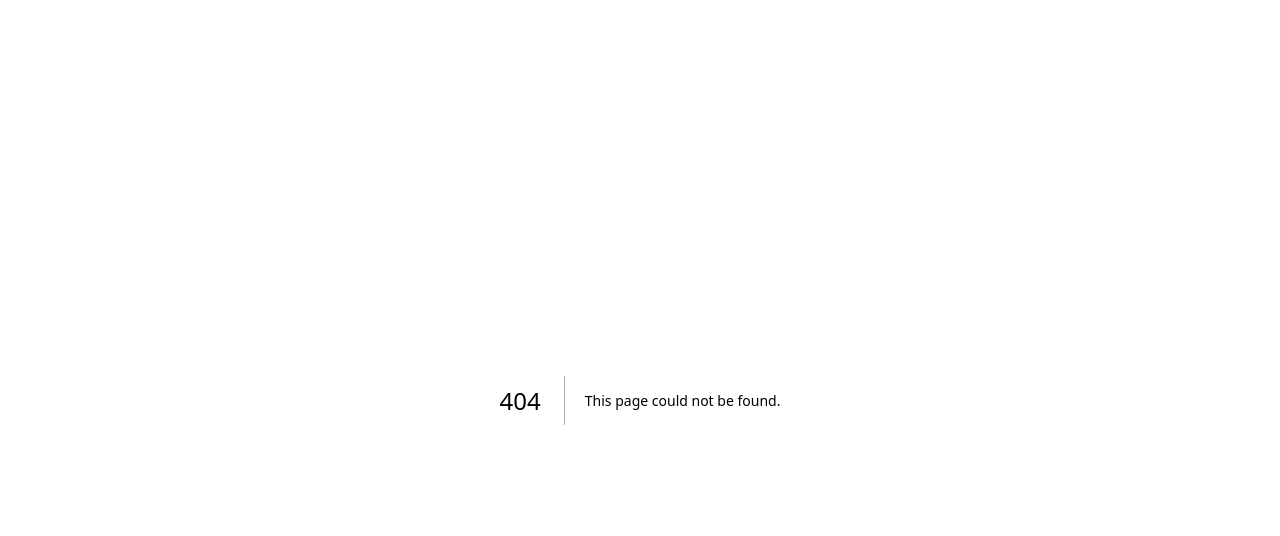
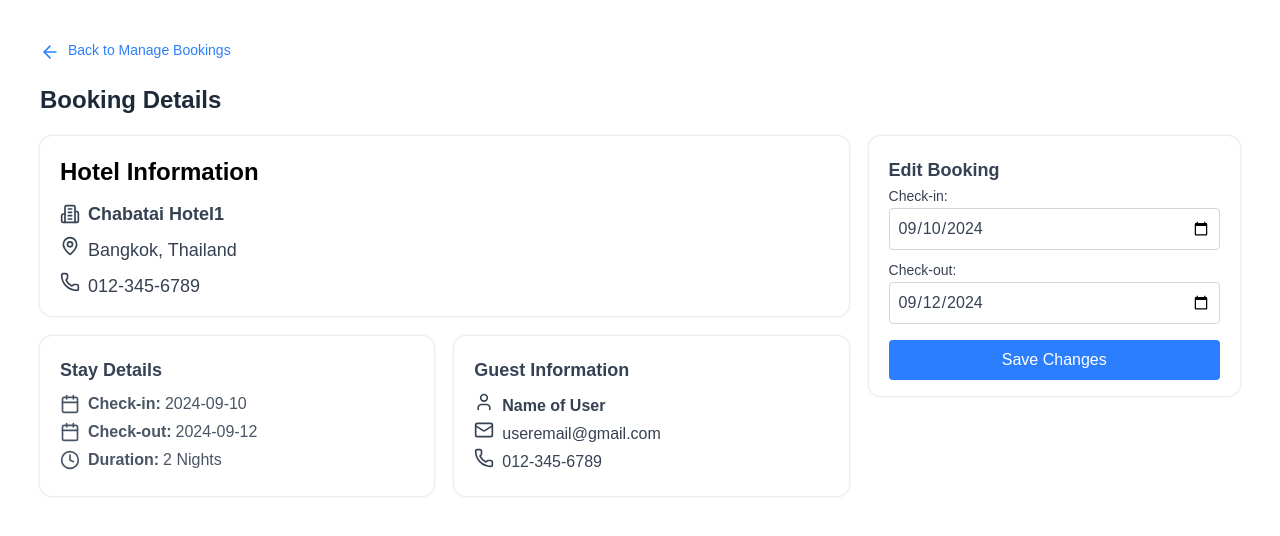
Before and after one commit to Bossppp/fe-project-2024-2-concern-but-complete, a Next.js app: page /admin/bookings/1 in a window 1280 px wide. Before the commit this address had no page. Shown: the top 536 px of the page. Built offline with nearby package versions, Linux system fonts and the light colour scheme.

Commit message:
feat: add admin bookings and fix Manage booking component a little bit

```diff
--- /dev/null
+++ b/src/app/(admin)/admin/bookings/[bid]/page.tsx
@@ -0,0 +1,175 @@
+"use client";
+import React from "react";
+import { useRouter } from "next/navigation";
+import { ArrowLeft, Building2, Calendar, Clock, Mail, MapPin, Phone, User } from "lucide-react";
+
+function calculateNights(checkIn: string, checkOut: string): number {
+  const checkInDate = new Date(checkIn);
+  const checkOutDate = new Date(checkOut);
+  const timeDifference = checkOutDate.getTime() - checkInDate.getTime();
+  const daysDifference = timeDifference / (1000 * 3600 * 24);
+  return Math.floor(daysDifference);
+}
+
+export default function BookingDetailPage({
+  params: paramsPromise,
+}: {
+  params: Promise<{ bid: string }>;
+}) {
+  const router = useRouter();
+  const [params, setParams] = React.useState<{ bid: string } | null>(null);
+
+  React.useEffect(() => {
+    paramsPromise.then(setParams);
+  }, [paramsPromise]);
+
+  if (!params) {
+    return <div>Loading...</div>;
+  }
+  const mockBookings = new Map();
+  mockBookings.set("1", {
+    id: "1",
+    hotelName: "Chabatai Hotel1",
+    checkIn: "2024-09-10",
+    checkOut: "2024-09-12",
+    location: "Bangkok, Thailand",
+    guestName: "Name of User",
+    guestEmail: "useremail@gmail.com",
+    guestPhone: "012-345-6789",
+  });
+  mockBookings.set("2", {
+    id: "2",
+    hotelName: "Chabatai Hotel2",
+    checkIn: "2024-09-11",
+    checkOut: "2024-09-12",
+    location: "Bangkok, Thailand",
+    guestName: "Name of User",
+    guestEmail: "useremail@gmail.com",
+    guestPhone: "012-345-6789",
+  });
+  mockBookings.set("3", {
+    id: "3",
+    hotelName: "Chabatai Hotel3",
+    checkIn: "2024-09-10",
+    checkOut: "2024-09-13",
+    location: "Bangkok, Thailand",
+    guestName: "Name of User",
+    guestEmail: "useremail@gmail.com",
+    guestPhone: "012-345-6789",
+  });
+  mockBookings.set("4", {
+    id: "4",
+    hotelName: "Chabatai Hotel4",
+    checkIn: "2024-09-11",
+    checkOut: "2024-09-12",
+    location: "Bangkok, Thailand",
+    guestName: "Name of User",
+    guestEmail: "useremail@gmail.com",
+    guestPhone: "012-345-6789",
+  });
+
+  const booking = mockBookings.get(params.bid);
+
+  return (
+    <main className="bg-white p-10">
+      <div>
+        <button
+          onClick={() => router.push("/user/bookings")}
+          className="text-blue-500 text-sm cursor-pointer bg-transparent border-none flex"
+        >
+          <ArrowLeft className="w-5 mr-2" />
+          <span className="flex items-center">{"Back to Manage Bookings"}</span>
+        </button>
+      </div>
+
+      <h1 className="text-2xl font-bold my-5 text-gray-800">Booking Details</h1>
+
+      <div className="flex justify-between">
+        <div className="w-3/4">
+          <div className="info-section shadow-[0_0_3px_0_rgba(0,0,0,0.2)] p-5 rounded-xl mr-5 h-45 ">
+            <h3 className="text-2xl font-semibold text-black mb-3">
+              Hotel Information
+            </h3>
+            <p className="text-gray-700 mb-2 text-lg flex items-center">
+              <Building2 className="w-5 h-5 mr-2" />
+              <strong>{booking?.hotelName}</strong>
+            </p>
+            <p className="text-gray-700 mb-2 text-lg flex">
+              <MapPin className="w-5 h-5 mr-2" />
+              <span>{booking?.location}</span>
+            </p>
+            <p className="text-gray-700 mb-2 text-lg flex">
+              <Phone className="w-5 h-5 mr-2" />
+              <span>{booking?.guestPhone}</span>
+            </p>
+          </div>
+          <div className="flex justify-between h-50">
+            <div className="info-section m-5 ml-0 w-1/2 shadow-[0_0_3px_0_rgba(0,0,0,0.2)] p-5 rounded-xl">
+              <h3 className="text-lg font-semibold text-gray-700 mb-2">
+                Stay Details
+              </h3>
+                <p className="text-gray-600 mb-1 flex items-center">
+                <Calendar className="w-5 h-5 mr-2" />
+                <strong className="mr-1">Check-in:</strong> {booking?.checkIn}
+                </p>
+                <p className="text-gray-600 mb-1 flex items-center">
+                <Calendar className="w-5 h-5 mr-2" />
+                <strong className="mr-1">Check-out:</strong> {booking?.checkOut}
+                </p>
+                <p className="text-gray-600 mb-1 flex items-center">
+                <Clock className="w-5 h-5 mr-2" />
+                <strong className="mr-1">Duration:</strong> {calculateNights(booking?.checkIn, booking?.checkOut)} Nights
+                </p>
+            </div>
+            <div className="info-section m-5 ml-0 w-1/2 shadow-[0_0_3px_0_rgba(0,0,0,0.2)] p-5 rounded-xl">
+              <h3 className="text-lg font-semibold text-gray-700 mb-2">
+                Guest Information
+              </h3>
+                <p className="text-gray-700 flex items-center font-bold">
+                <User className="w-5 h-5 mr-2 mb-2" />
+                {booking?.guestName}
+                </p>
+                <p className="text-gray-700 flex items-center">
+                <Mail className="w-5 h-5 mr-2 mb-2" />
+                 {booking?.guestEmail}
+                </p>
+                <p className="text-gray-700 flex items-center">
+                <Phone className="w-5 h-5 mr-2 mb-2" />
+                {booking?.guestPhone}
+                </p>
+            </div>
+          </div>
+        </div>
+
+        <div className="w-1/3 p-5 rounded-xl shadow-[0_0_3px_0_rgba(0,0,0,0.2)] text-gray-700 h-65">
+          <h3 className="text-lg font-semibold ">Edit Booking</h3>
+          <label htmlFor="checkin" className="text-sm">
+            Check-in:
+          </label>
+          <input
+            type="date"
+            id="checkin"
+            name="checkin"
+            className="border border-gray-300 p-2 rounded w-full mb-2"
+            defaultValue={booking?.checkIn}
+          />
+
+          <label htmlFor="checkout" className="text-sm">
+            Check-out:
+          </label>
+          <input
+            type="date"
+            id="checkout"
+            name="checkout"
+            className="border border-gray-300 p-2 rounded w-full mb-2"
+            defaultValue={booking?.checkOut}
+          />
+
+          <button className="save-btn bg-blue-500 text-white py-2 px-4 rounded mt-2 hover:bg-blue-700 w-full">
+            Save Changes
+          </button>
+        </div>
+      </div>
+    </main>
+  );
+}
--- /dev/null
+++ b/src/app/(admin)/admin/bookings/page.tsx
@@ -0,0 +1,25 @@
+"use client"
+import ManageBookings from '@/components/ManageBooking';
+import { ArrowLeft } from 'lucide-react';
+import { useRouter } from "next/navigation";
+import React from 'react'
+
+function Booking() {
+  const router = useRouter();
+  return (
+    <div className="flex flex-col bg-white">
+      <button
+        onClick={() => router.push("/admin")}
+        className="text-blue-500 text-sm cursor-pointer bg-transparent border-none pt-10 pl-17 flex"
+      >
+        <ArrowLeft className="w-5 mr-2" />
+        <span className="flex items-center">{"Back to Admin Dashboard"}</span>
+      </button>
+      <div className=" p-2 w-full">
+        <ManageBookings />
+      </div>
+    </div>
+  );
+}
+
+export default Booking
--- a/src/app/(admin)/admin/page.tsx
+++ b/src/app/(admin)/admin/page.tsx
@@ -6,10 +6,10 @@ import React from "react";
 function AdminDashboard() {
     const router = useRouter();
 
-        const handleClick = (buttonLabel: string, route: string) => {
-            alert(`You clicked on: ${buttonLabel}`);
-            router.push(route);
-        };
+    const handleClick = (buttonLabel: string, route: string) => {
+        alert(`You clicked on: ${buttonLabel}`);
+        router.push(route);
+    };
 
     return (
       <div className="min-h-screen bg-white flex flex-col p-8 mx-auto ">
@@ -63,7 +63,7 @@ function AdminDashboard() {
             </div>
             <button
               className="w-full px-4 py-2 bg-sky-800 text-white rounded hover:bg-sky-700 flex items-center justify-center gap-2"
-              onClick={() => handleClick("manage booking", "/user/bookings")}
+              onClick={() => handleClick("manage booking", "/admin/bookings")}
             >
               <span>Manage Bookings</span>
               <ArrowRight />
--- a/src/components/BookingCard.tsx
+++ b/src/components/BookingCard.tsx
@@ -18,7 +18,7 @@ function BookingCard({
   onCancel,
 }: BookingCardProps) {
   return (
-    <div className="w-full p-4 text-black">
+    <div className="w-85 p-4 text-black">
       <div className="bg-white p-6 rounded-lg shadow-[0_0_5px_0_rgba(0,0,0,0.3)]">
         <h3 className="font-bold text-xl mb-2">{hotelName}</h3>
         <div className="mb-4">
--- a/src/components/ManageBooking.tsx
+++ b/src/components/ManageBooking.tsx
@@ -58,9 +58,9 @@ function ManageBookings() {
     };
 
     return (
-        <div className="p-6">
+        <div className="p-6 pl-15">
             <h1 className="text-3xl font-bold mb-6 text-black">Manage Bookings</h1>
-            <div className="grid grid-cols-1 sm:grid-cols-2 lg:grid-cols-2 gap-6">
+            <div className="flex gap-6 flex-wrap ">
                 {bookings.map((booking) => (
                     <BookingCard
                         key={booking.id}
```
